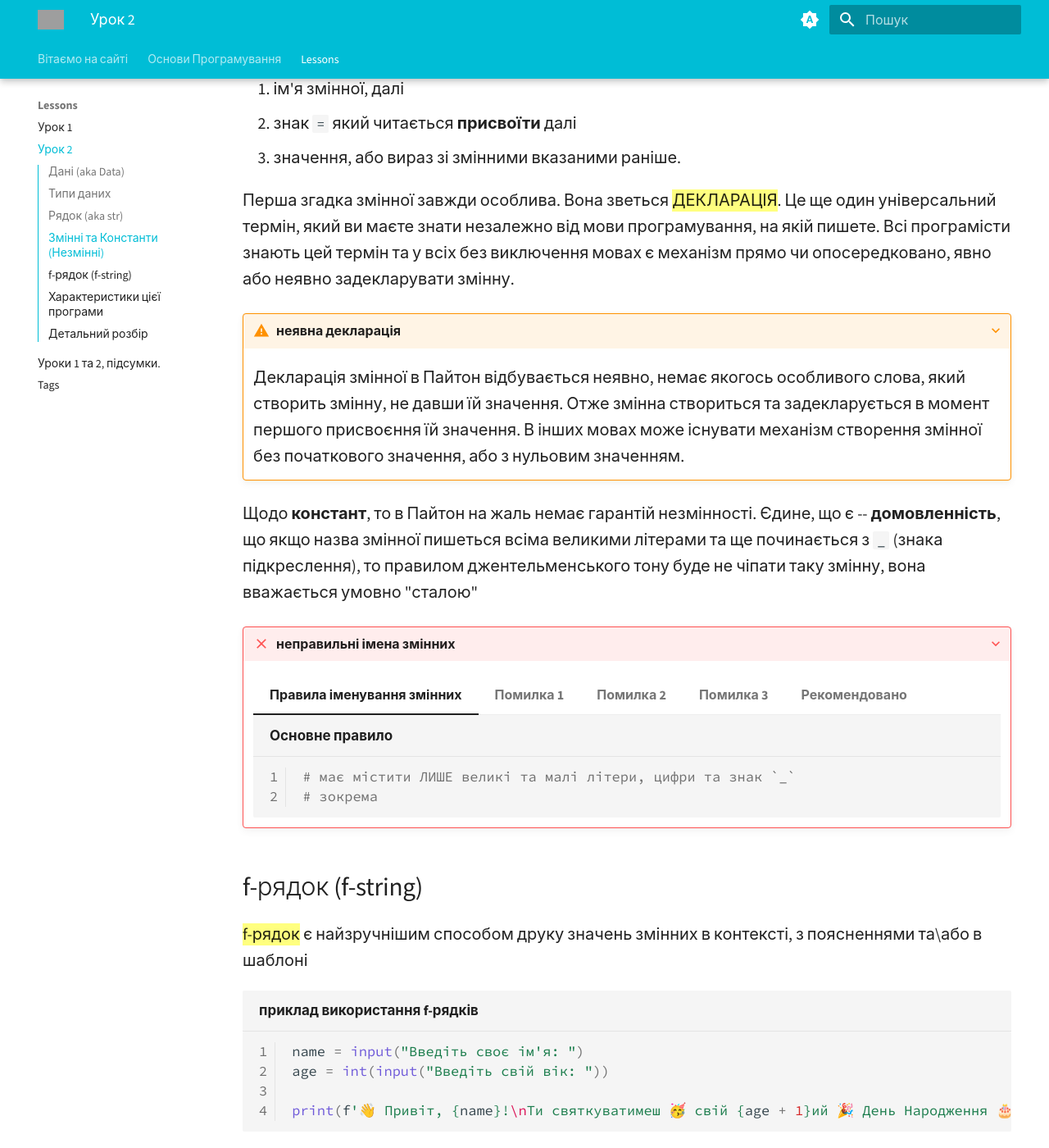
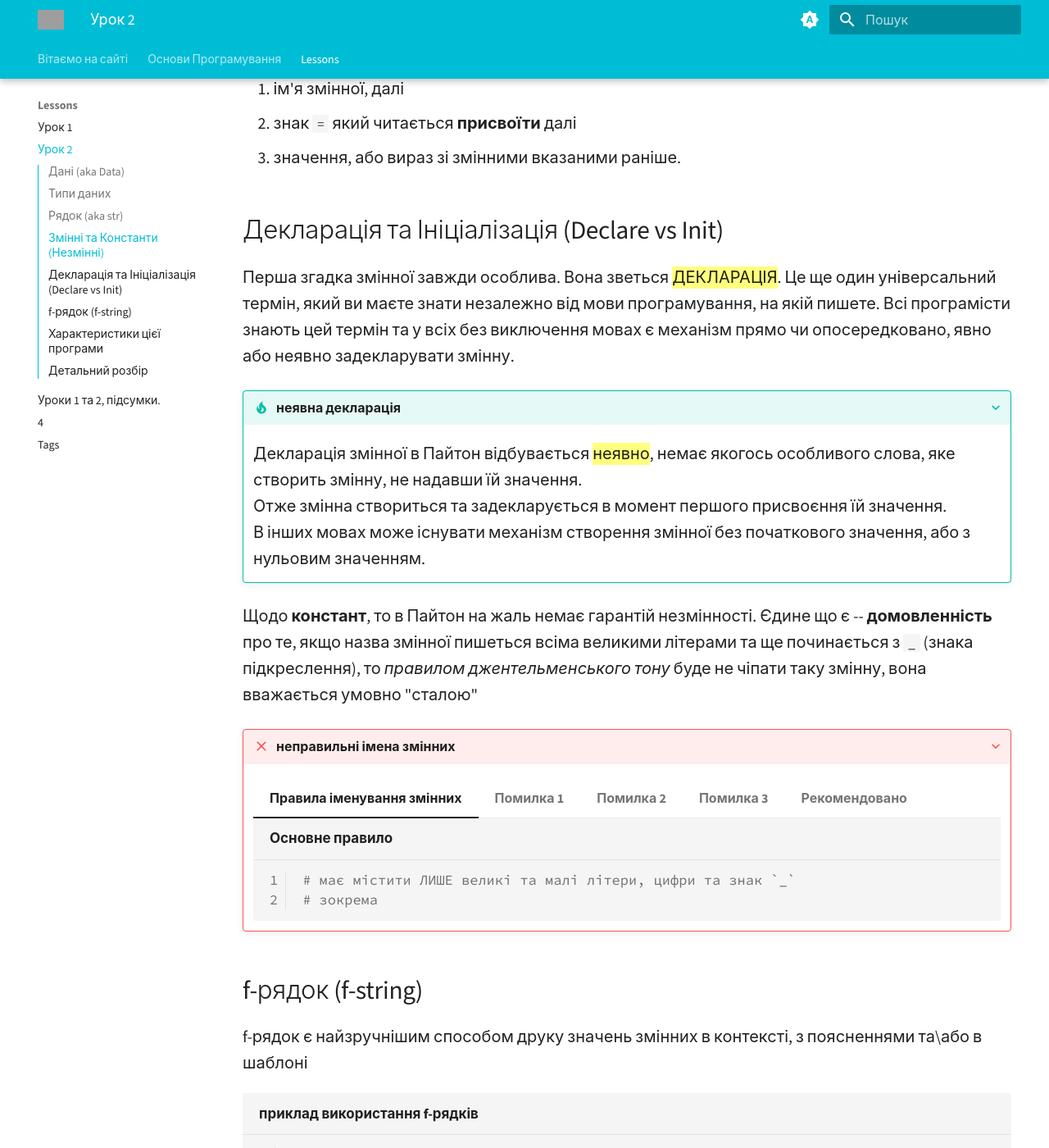
Before and after one commit to kirilche/pykids, an MkDocs documentation site: the page built from docs/lessons/2.md, in a window 1280 px wide and 1400 px high, scrolled down 1461 px. Shown: the whole window at 82% size. Built offline with MkDocs 1.6.1 and Material for MkDocs 9.7.7, drawn with Linux system fonts in a browser that asks for light colours; some of the changed text lies outside the part shown; grey boxes are pictures that could not be loaded.

Commit message:
100125 15

````diff
--- a/docs/lessons/2.md
+++ b/docs/lessons/2.md
@@ -23,7 +23,7 @@ tags:
 
 Якщо з числами все більш-менш зрозуміло, то на рядках треба зупинитись детальніше.
 
-## Рядок (aka ^^str^^)
+## Рядок (aka _str_)
 str
 
 | Рядок       | Характеристики                             |
@@ -41,12 +41,16 @@ str
 2. знак `=` який читається **присвоїти** далі
 3. значення, або вираз зі змінними вказаними раніше.
 
+## Декларація та Ініціалізація (Declare vs Init)
+
 Перша згадка змінної завжди особлива. Вона зветься ==ДЕКЛАРАЦІЯ==. Це ще один універсальний термін, який ви маєте знати незалежно від мови програмування, на якій пишете. Всі програмісти знають цей термін та у всіх без виключення мовах є механізм прямо чи опосередковано, явно або неявно задекларувати змінну.
 
-???+ warning "неявна декларація"
-    Декларація змінної в Пайтон відбувається неявно, немає якогось особливого слова, який створить змінну, не давши їй значення. Отже змінна створиться та задекларується в момент першого присвоєння їй значення. В інших мовах може існувати механізм створення змінної без початкового значення, або з нульовим значенням.
+???+ tip "неявна декларація"
+    Декларація змінної в Пайтон відбувається ==неявно==, немає якогось особливого слова, яке створить змінну, не надавши їй значення.
+    Отже змінна створиться та задекларується в момент першого присвоєння їй значення.
+    В інших мовах може існувати механізм створення змінної без початкового значення, або з нульовим значенням.
 
-Щодо **констант**, то в Пайтон на жаль немає гарантій незмінності. Єдине, що є -- **домовленність**, що якщо назва змінної пишеться всіма великими літерами та ще починається з `_` (знака підкреслення), то правилом джентельменського тону буде не чіпати таку змінну, вона вважається умовно "сталою"
+Щодо **констант**, то в Пайтон на жаль немає гарантій незмінності. Єдине що є -- **домовленність** про те, якщо назва змінної пишеться всіма великими літерами та ще починається з `_` (знака підкреслення), то _правилом джентельменського тону_ буде не чіпати таку змінну, вона вважається умовно "сталою"
 
 ???+ failure "неправильні імена змінних"
 
@@ -80,7 +84,7 @@ str
         ```
 
 ## f-рядок (f-string)
-==f-рядок== є найзручнішим способом друку значень змінних в контексті, з поясненнями та\або в шаблоні
+f-рядок є найзручнішим способом друку значень змінних в контексті, з поясненнями та\або в шаблоні
 ```py title="приклад використання f-рядків" linenums="1"
 name = input("Введіть своє ім'я: ")
 age = int(input("Введіть свій вік: "))
@@ -96,7 +100,7 @@ $ python examples/2_1.py
 Ти святкуватимеш 🥳 свій 16ий 🎉 День Народження 🎂
 ```
 ## Характеристики цієї програми
-Якщо ви прочитали [попередній розділ](../../fundamentals/#input-and-output-aka-io), то вам легко побачити, що дана програма:
+Якщо ви прочитали [попередній розділ](../fundamentals.md#input-and-output-aka-io), то вам легко побачити, що дана програма:
 
 - приймає 2 вхідних рядки, які користувач набирає з клавіатури. Другий з рядків перетворюється на число (змінює тип `srt` -> `int`)
 - виводить дані в термінал (стандартний вивід)
@@ -108,16 +112,16 @@ $ python examples/2_1.py
 ```py title="Ввід рядку (тип str)" linenums="1"
 name = input("Введіть своє ім'я: ")
 ```
-Тут ми створили змінну `name` та присвоїли їй значення, яке повернула стандартна функція ^^input()^^
+Тут ми створили змінну `name` та присвоїли їй значення, яке повернула стандартна функція `input()`
 
 ```py title="str з подальшим перетворенням в число (int) " linenums="2"
 age = int(input("Введіть свій вік: "))
 ```
-функція ^^input()^^ знаходиться всередині дужок функції int() тому буде виконана першою за правилами ==композиції функцій==
+функція `input()` знаходиться всередині дужок функції `int()` тому буде виконана першою за правилами ==композиції функцій==
 Результат ми запишемо до змінної `age`, яка буде {~~рядком~>_цілим числом\_~~}.
 ```py title="друк f-рядку. Зверніть увагу на фігурні дужки" linenums="4"
 print(f'👋 Привіт, {name}!\nТи святкуватимеш 🥳 свій {age + 1}ий 🎉 День Народження 🎂')
 ```
-в перших фігурних дужках маємо просто змінну `name`, в других дужках ми виконуємо дію додавання
+в перших _фігурних_ дужках маємо просто змінну `name`, в других дужках ми виконуємо дію додавання
 
-також ми використали спеціальну послідовність `\n` щоб надрукувати ++enter++
+ Також ми використали спеціальну послідовність `\n` щоб надрукувати ++enter++
````
Also changed, not shown: other parts of docs/lessons/2.md (+4 -4 lines), docs/fundamentals.md (+58 -43 lines), docs/lessons/1.md (+12 -6 lines), docs/lessons/3_summary_1.md (+11 -7 lines), docs/lessons/4.md (added).
